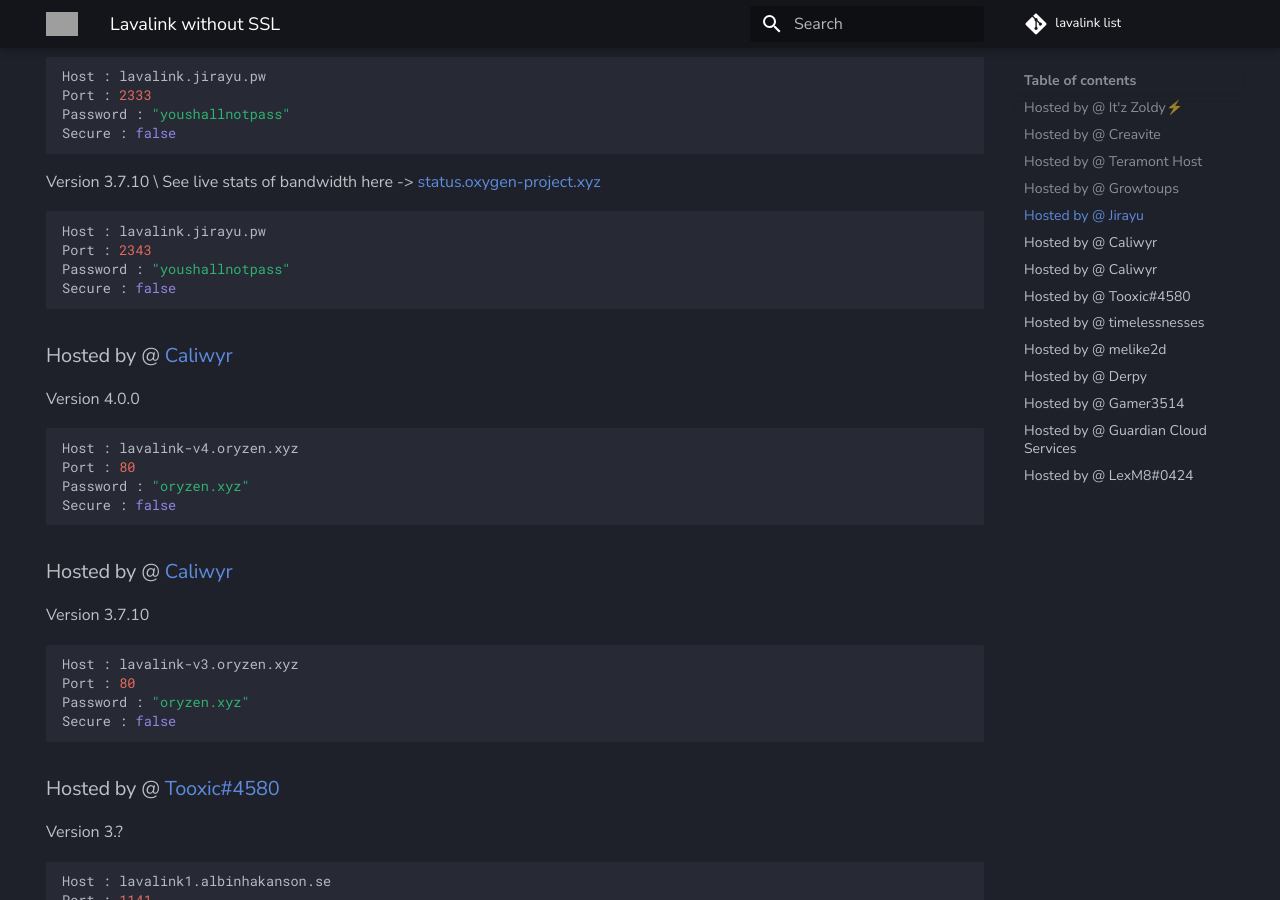
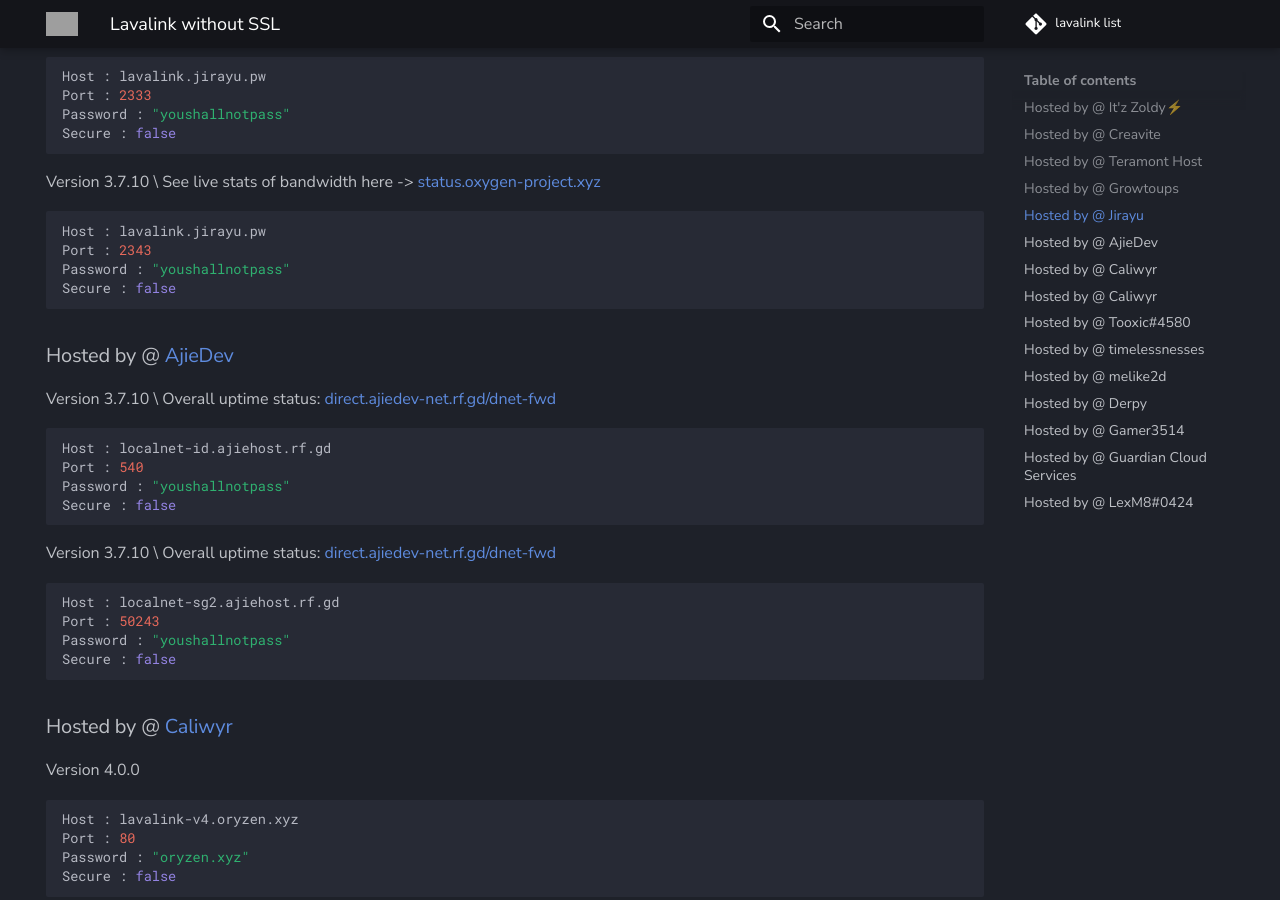
Before and after one commit to DarrenOfficial/lavalink-list, an MkDocs documentation site: the page built from docs/NoSSL/lavalink-without-ssl.md, in a window 1280 px wide and 900 px high, scrolled down 1505 px. Built offline with MkDocs 1.6.1 and Material for MkDocs 9.7.7, drawn with Linux system fonts in a browser that asks for light colours; comment, search, counter and statistics services are not loaded; grey boxes are pictures that could not be loaded.

Commit message:
Add new NoSSL Lavalink (#426)
Add net NoSSL Lavalink

````diff
--- a/docs/NoSSL/lavalink-without-ssl.md
+++ b/docs/NoSSL/lavalink-without-ssl.md
@@ -78,6 +78,25 @@ Version 3.7.10 \ See live stats of bandwidth here -> [status.oxygen-project.xyz]
 ```bash
 Host : lavalink.jirayu.pw
 Port : 2343
+Password : "youshallnotpass"
+Secure : false
+```
+
+### Hosted by @ [AjieDev](https://github.com/AjieDev)
+Version 3.7.10 \ Overall uptime status: [direct.ajiedev-net.rf.gd/dnet-fwd](https://direct.ajiedev-net.rf.gd/dnet-fwd)
+
+```bash
+Host : localnet-id.ajiehost.rf.gd
+Port : 540
+Password : "youshallnotpass"
+Secure : false
+```
+
+Version 3.7.10 \ Overall uptime status: [direct.ajiedev-net.rf.gd/dnet-fwd](https://direct.ajiedev-net.rf.gd/dnet-fwd)
+
+```bash
+Host : localnet-sg2.ajiehost.rf.gd
+Port : 50243
 Password : "youshallnotpass"
 Secure : false
 ```
````
